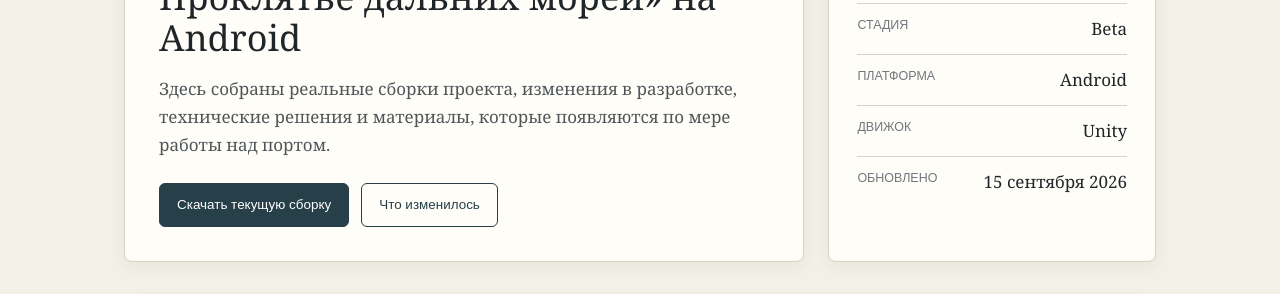
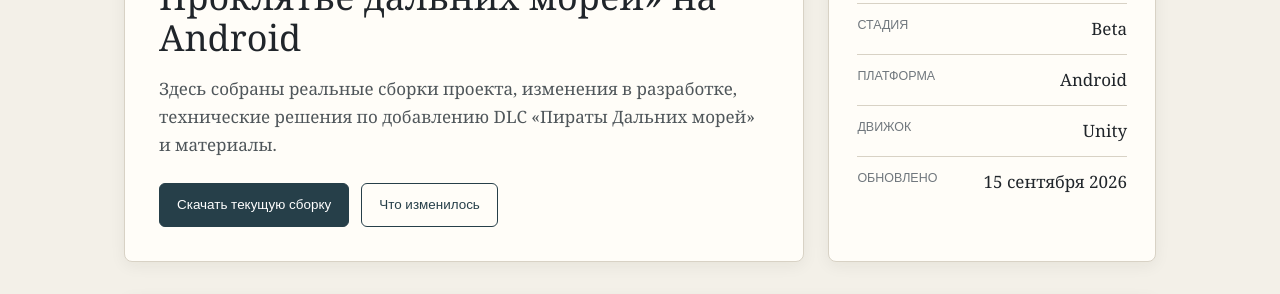
Before and after one commit to tislic/SeaDogsPort, a Jekyll site: the page built from index.html, in a window 1280 px wide. Shown: the part 373-667 px from the top of the page. Built offline with Jekyll 4.4.1, drawn with Linux system fonts in a browser that asks for light colours; the list of posts is cut into pages by our own code.

Commit message:
Уточнить описание переноса DLC «Пираты Дальних морей»

```diff
--- a/_config.yml
+++ b/_config.yml
@@ -19,7 +19,7 @@
   dev:
     kicker: "Проект сейчас"
     title: "Портирование «Корсаров: Проклятье дальних морей» на Android"
-    text: "Здесь собраны реальные сборки проекта, изменения в разработке, технические решения и материалы, которые появляются по мере работы над портом."
+    text: "Здесь собраны реальные сборки проекта, изменения в разработке, технические решения по добавлению DLC «Пираты Дальних морей» и материалы."
   beta:
     kicker: "Открытая бета"
     title: "Бета-версия порта — можно пробовать"
```
